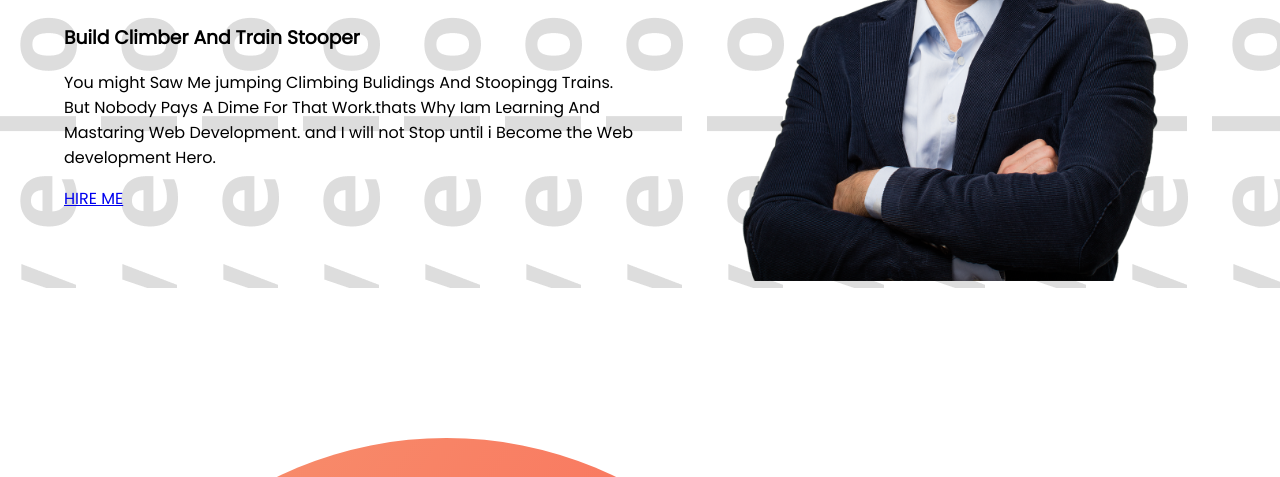
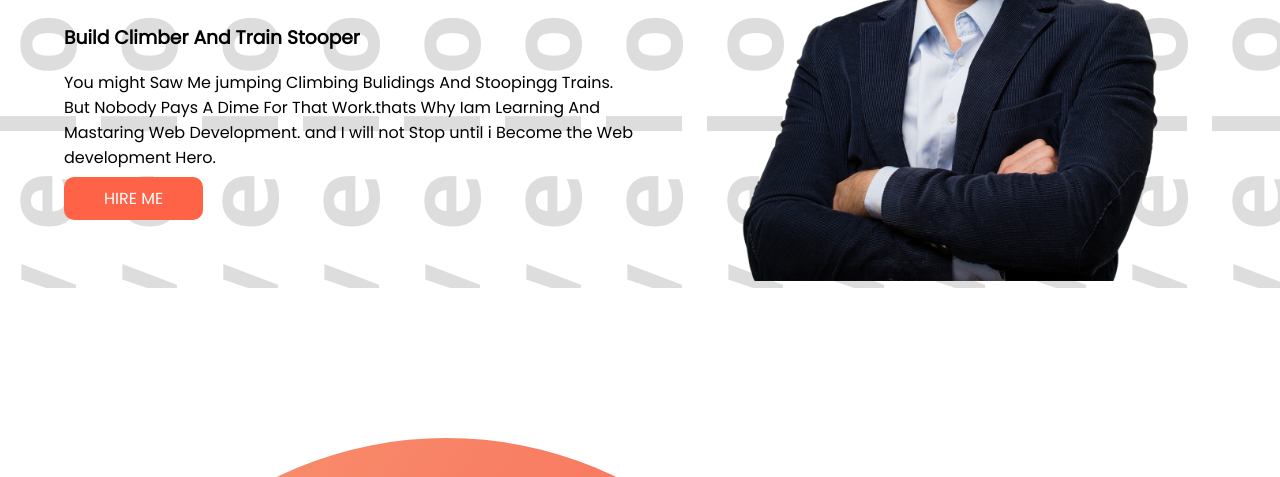
Before and after one commit to rinasarker50/developer-portfolio, a plain HTML site: page index.html in a window 1280 px wide. Shown: the part 252-729 px from the top of the page. Drawn offline with Linux system fonts and the light colour scheme.

Commit message:
Fixed Issue

```diff
--- a/style.css
+++ b/style.css
@@ -29,7 +29,15 @@
         width: 80%;
     }
 
-    .Link-button {}
+    .Link-button {
+        text-decoration: none;
+        background-color: tomato;
+        background-image: linear-gradient(orange tomato);
+        padding: 10px 40px;
+        color: white;
+        font-weight: 400;
+        border-radius: 10px;
+    }
 
     .top-banner {
         background-image: url(images/developer.png)
```
